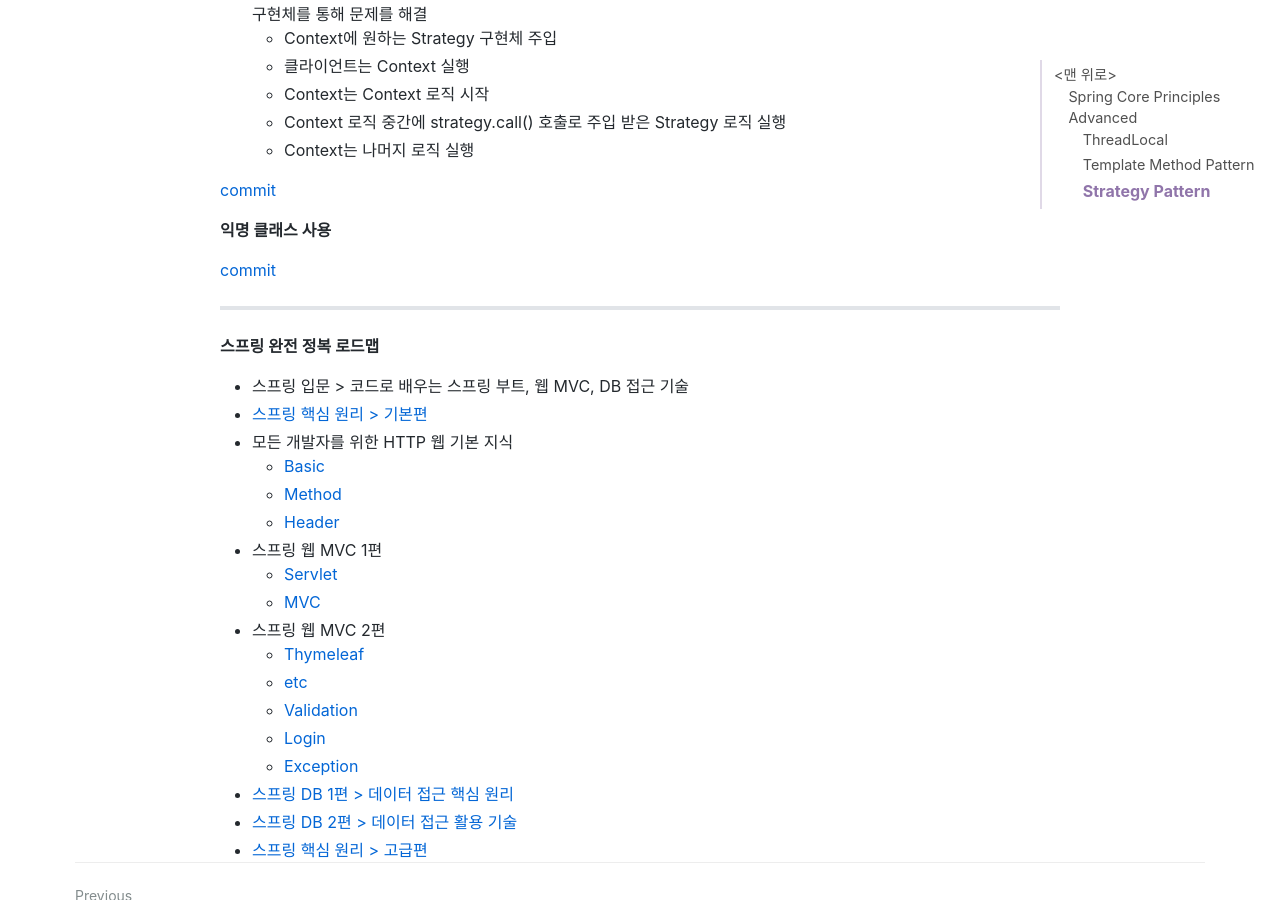
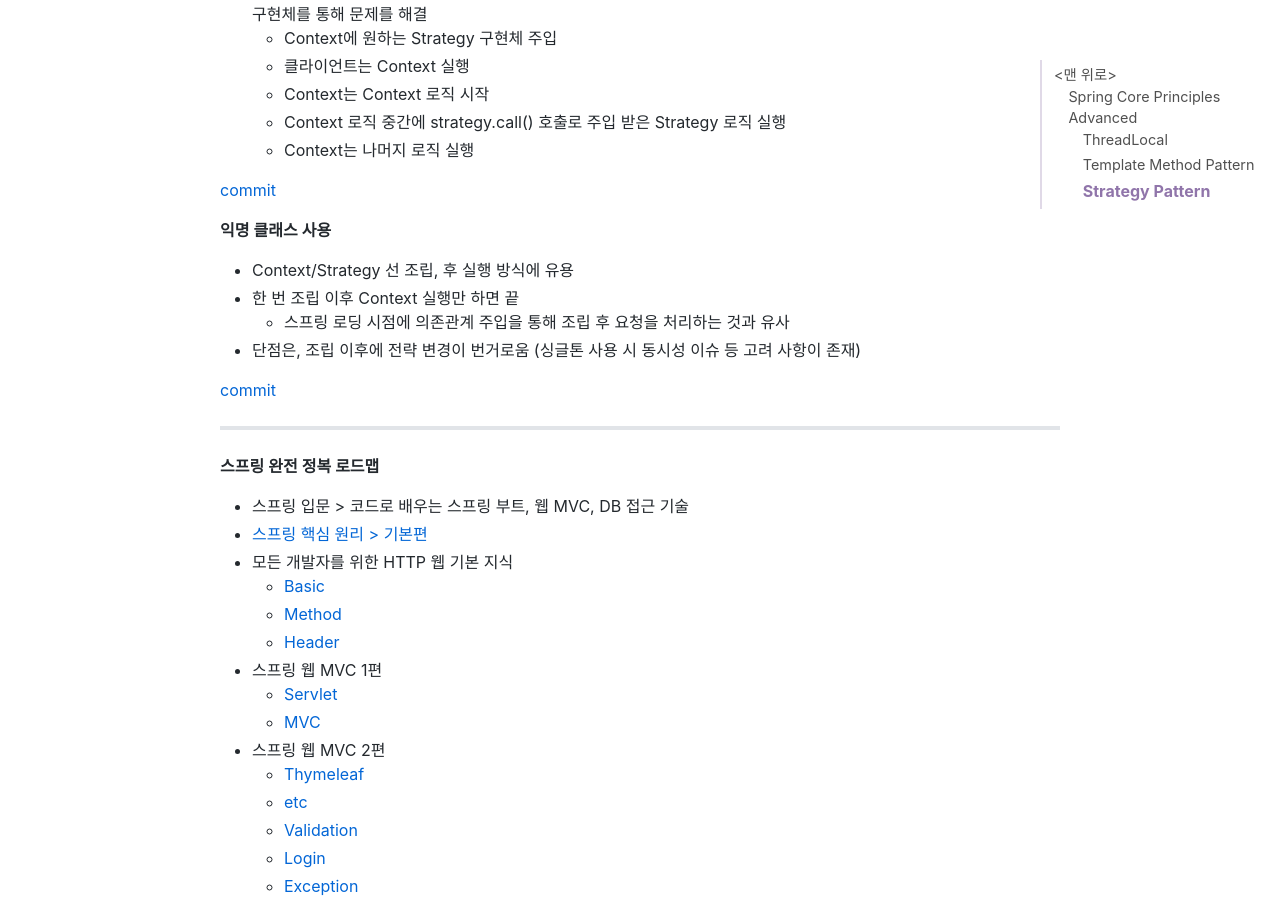
Before and after one commit to jihunparkme/jihunparkme.github.io, a Jekyll site: the page built from _posts/2022-11-20-Spring-Core-Principles-Advanced.md, in a window 1280 px wide and 900 px high, scrolled down 3499 px. Built offline with Jekyll 4.4.1, drawn with Linux system fonts in a browser that asks for light colours; nearby versions of some CDN libraries; comment, search, counter and statistics services are not loaded.

Commit message:
[Strategy Pattern] 익명 클래스 사용

```diff
--- a/_posts/2022-11-20-Spring-Core-Principles-Advanced.md
+++ b/_posts/2022-11-20-Spring-Core-Principles-Advanced.md
@@ -111,9 +111,12 @@ public abstract class AbstractTemplate<T> {
 
 **익명 클래스 사용**
 
+- Context/Strategy 선 조립, 후 실행 방식에 유용
+- 한 번 조립 이후 Context 실행만 하면 끝
+  - 스프링 로딩 시점에 의존관계 주입을 통해 조립 후 요청을 처리하는 것과 유사
+- 단점은, 조립 이후에 전략 변경이 번거로움 (싱글톤 사용 시 동시성 이슈 등 고려 사항이 존재)
+
 [commit](https://github.com/jihunparkme/Inflearn-Spring-Core-Principles-Advanced/commit/ae539d6986872b6e47fad0d6a6741fb101a35a17)
-
-
 
 
 
```
